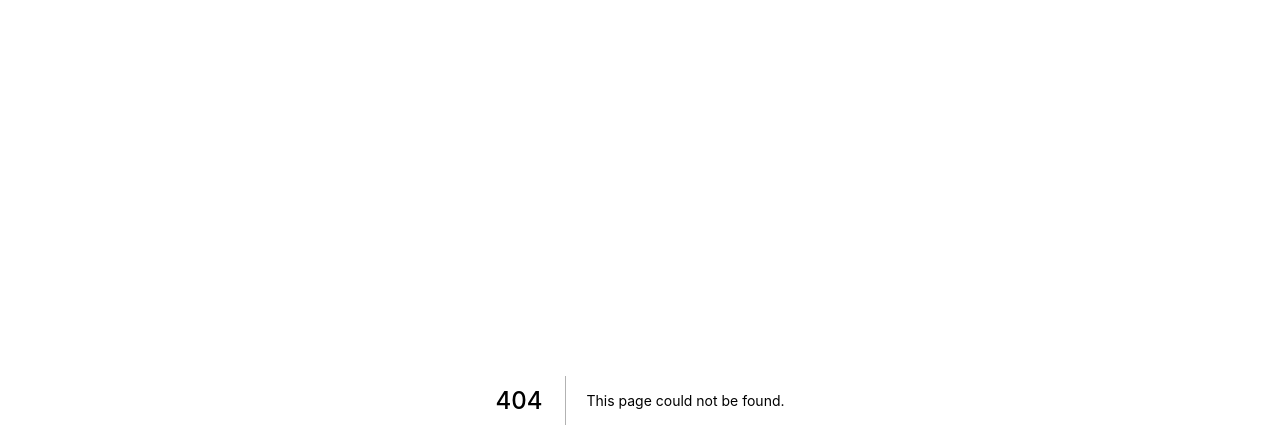
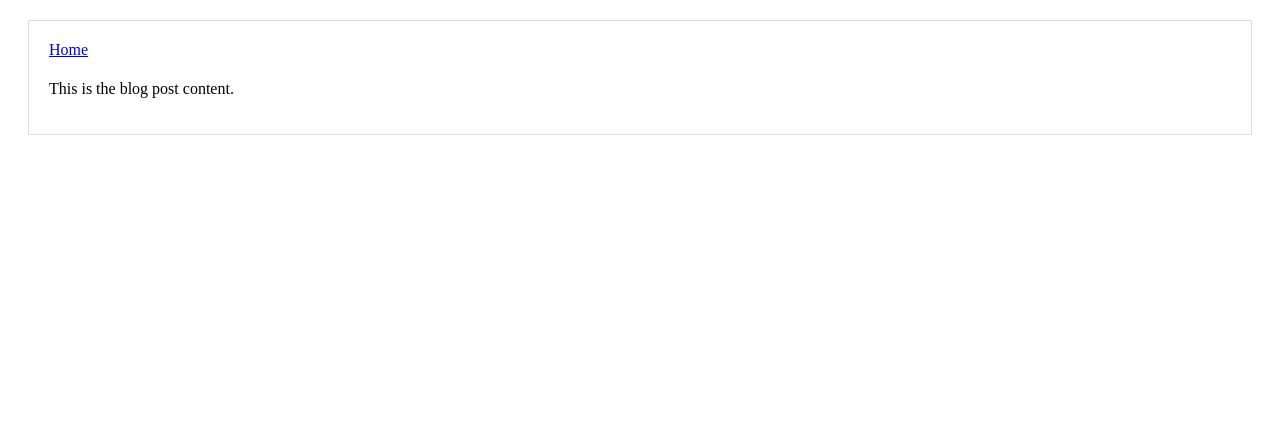
Before and after one commit to xgqfrms/SSR-All-In-One, a Next.js app in the folder next-demo-app/: page /post in a window 1280 px wide. Before the commit this address had no page. Shown: the top 448 px of the page. Built offline with nearby package versions, Linux system fonts and the light colour scheme.

Commit message:
withRouter

```diff
--- a/next-demo-app/components/header.js
+++ b/next-demo-app/components/header.js
@@ -27,9 +27,9 @@ const Header = () => (
         <Link href="/">
             <a style={linkStyle}>Home</a>
         </Link>
-        <Link href="/about">
+        {/* <Link href="/about">
             <a style={linkStyle}>About</a>
-        </Link>
+        </Link> */}
     </div>
 );
 
--- a/next-demo-app/components/post-link.js
+++ b/next-demo-app/components/post-link.js
@@ -21,7 +21,7 @@ import Link from "next/link";
 const PostLink = (props) => (
     <li>
         <Link
-            as={`/p/${props.id}`}
+            as={`/post/${props.id}`}
             href={`/post?title=${props.title}`}>
             <a>{props.title}</a>
         </Link>
--- /dev/null
+++ b/next-demo-app/pages/post.js
@@ -0,0 +1,34 @@
+"use strict";
+
+/**
+ *
+ * @author xgqfrms
+ * @license MIT
+ * @copyright xgqfrms
+ *
+ * @created 2018.02.21
+ * @modified 2018.02.21
+ *
+ * @description
+ * @augments
+ * @example
+ *
+ */
+
+import {
+    withRouter,
+} from "next/router";
+
+import Layout from "../components/layout";
+import Header from "../components/header";
+
+
+const Post = withRouter((props) => (
+    <Layout>
+        <Header />
+        <h1>{props.router.query.title}</h1>
+        <p>This is the blog post content.</p>
+    </Layout>
+));
+
+export default Post;
```
Also changed, not shown: 1 other file (tests, documents, lock files or other folders).
